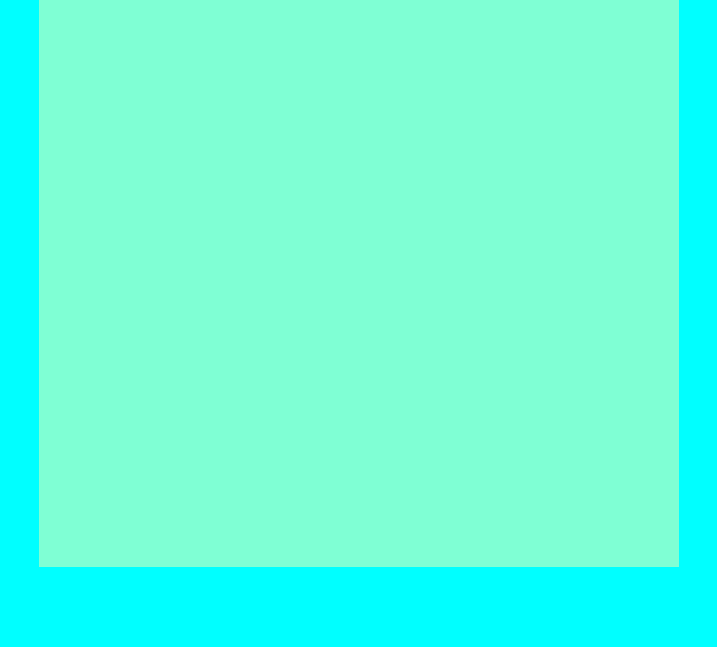
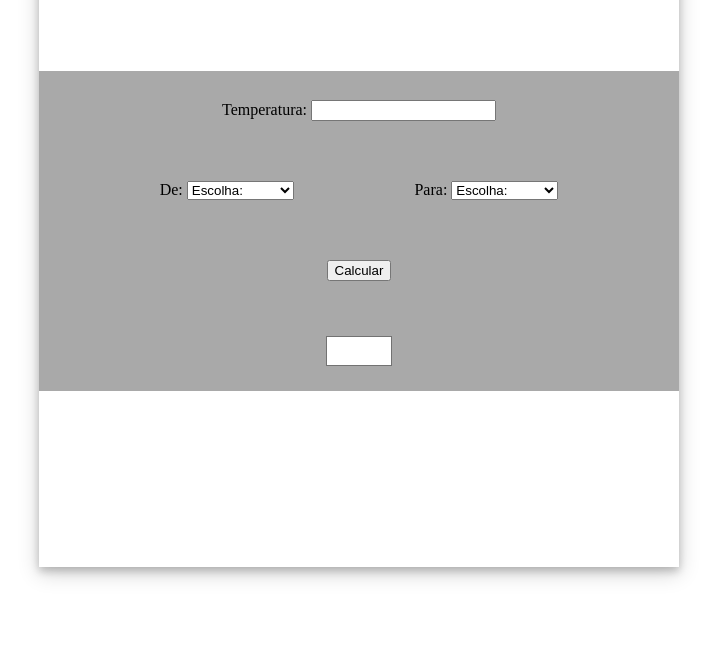
Before and after one commit to marcos06k/ConversorGraus, a plain HTML site: page index.html in a window 1280 px wide. Shown: the part 153-800 px from the top of the page, without its empty margins (281-998 px from the left). Drawn offline with Linux system fonts and the light colour scheme.

Commit message:
front-end finalizado

```diff
--- a/assets/css/style.css
+++ b/assets/css/style.css
@@ -8,12 +8,87 @@ width: 100%;
 height: 100vh;
 justify-content: center;
 align-items: center;
-background-color: aqua;
+
 }
 
 .div_content{
     display: flex;
+    flex-direction: column;
+    align-items: center;
+
     width: 50%;
     height: 80%;
-    background-color: aquamarine;
+
+    box-shadow: 0 4px 8px 0 rgba(0, 0, 0, 0.2), 0 6px 20px 0 rgba(0, 0, 0, 0.19);
+
 }
+
+.section_flex_conversao{
+    display: flex;
+    flex-wrap: wrap;
+    flex-direction: column;
+
+
+    margin-top: 10%;
+
+    width: 100%;
+    height: 50%;
+
+    background-color: darkgrey;
+}
+
+.div_valor_input{
+    display: flex;
+    flex-wrap: wrap;
+    justify-content: center;
+    align-items: center;
+
+    width: 100%;
+    height: 25%;
+
+}
+
+.div_escolha{
+    display: flex;
+    flex-wrap: wrap;
+    justify-content: space-evenly;
+    align-items: center;
+
+    width: 100%;
+    height: 25%;
+
+}
+
+.div_botao{
+    display: flex;
+    flex-wrap: wrap;
+    justify-content: center;
+    align-items: center;
+
+    width: 100%;
+    height: 25%;
+}
+
+
+.div_resultado{
+    display: flex;
+    flex-wrap: wrap;
+    justify-content: center;
+    align-items: center;
+
+    width: 100%;
+    height: 25%;
+
+}
+
+#resultado{
+    display: flex;
+    justify-content: center;
+    align-items: center;
+
+    width: 10%;
+    height: 35%;
+
+    background-color: white;
+    border: 1px solid rgb(114, 114, 114);
+}
--- a/index.html
+++ b/index.html
@@ -1,5 +1,6 @@
 <!DOCTYPE html>
 <html lang="pt-br">
+
 <head>
     <meta charset="UTF-8">
     <meta name="viewport" content="width=device-width, initial-scale=1.0">
@@ -7,36 +8,78 @@
     <!-- CSS -->
     <link rel="stylesheet" href="assets/css/style.css">
 </head>
+
 <body>
     <!-- div para servir como centralizador -->
     <div class="div_flex">
         <!-- div que conterá o código  -->
         <div class="div_content">
             <!-- título -->
-            <h1>
-                <!-- <form action="">
+            <h1> Conversor de Temperatura </h1>
+
+            <!-- section que servirá como centralizador e fundo em cinza-->
+            <section class="section_flex_conversao">
+
+                <!-- div que conterá o campo input da temperatura -->
+                <div class="div_valor_input">
+                    <form id="form_valor">
+                        <label for="input_temperatura">Temperatura:</label>
+                        <input id="input_temperatura" type="text">
+                    </form>
+                </div>
+                <!-- div_valor_input -->
+
+                <!-- div que conterá os campos inputs para escolha da escola da temperatura -->
+                <div class="div_escolha">
+                    <!-- "DE" -->
+                    <div>
+                        <form id="form_escolha_de">
                             <label for="de">De:</label>
                             <select id="de">
+                                <option selected disabled>Escolha:</option>
                                 <option value="Celsius">Celsius (C)</option>
                                 <option value="Fahrenheit">Fahrenheit (F)</option>
                                 <option value="Kelvin">Kelvin (K)</option>
                             </select>
-                </form> -->
-            </h1>
-            <!-- "DE" -->
-            <div>
+                        </form>
+                    </div>
+                    <!-- /div_para -->
 
-            </div>
                     <!-- "PARA" -->
                     <div>
+                        <form id="form_escolha_para">
+                            <label for="para">Para:</label>
+                            <select id="para">
+                                <option selected disabled>Escolha:</option>
+                                <option value="Celsius">Celsius (C)</option>
+                                <option value="Fahrenheit">Fahrenheit (F)</option>
+                                <option value="Kelvin">Kelvin (K)</option>
+                            </select>
+                        </form>
+                    </div>
+                    <!-- /div_para -->
+                </div>
+                <!-- div_escolha -->
 
+                <!-- div que conterá o botao -->
+                <div class="div_botao">
+                    <button id="botao">Calcular</button>
                 </div>
+                <!-- div_botao -->
 
+                <!-- div que conterá o resultado da conversão -->
+                <div class="div_resultado">
+                    <div id="resultado"></div>
+                </div>
+                <!-- div_resultado -->
+            </section>
+            <!-- /div_flex_conversao -->
         </div>
         <!-- /div_content -->
     </div>
     <!-- /div_flex -->
 
-    <script src=""></script>
+    <script src="logica.js"></script>
 </body>
+
 </html>
```
Lines whose indentation alone changed are shown as unchanged.
